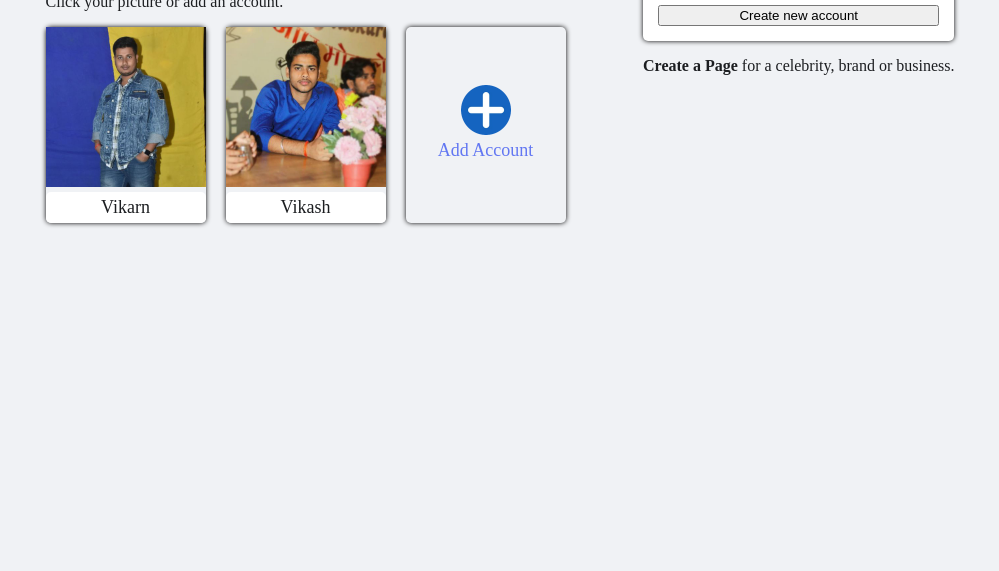
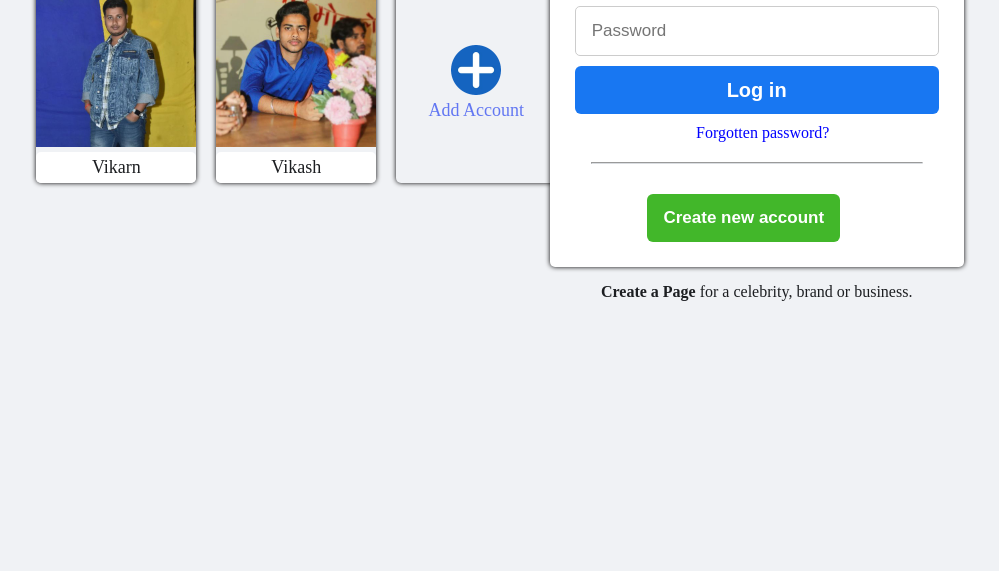
Before and after one commit to vikarnjha/Facebook-Login, a plain HTML site: page index.html in a window 1280 px wide. Shown: the part 229-800 px from the top of the page, without its empty margins (140-1139 px from the left). Drawn offline with Linux system fonts and the light colour scheme.

Commit message:
login form designed successfully

```diff
--- a/index.html
+++ b/index.html
@@ -31,15 +31,15 @@
       <div class="right">
         <div class="form">
           <form action="">
-            <input type="text" placeholder="Email address or phone number" /> <br>
-            <input type="password" placeholder="Password" /> <br>
+            <input class="email" type="text" placeholder="Email address or phone number" /> <br>
+            <input class="password" type="password" placeholder="Password" /> <br>
             <input type="button" class="btn" value="Log in" /> <br>
-            <a href="">Forgotten password?</a>
           </form>
-          <hr />
-          <button>Create new account</button>
+          <a class="forget">Forgotten password?</a>
+          <hr class="hr" />
+          <button class="newAc">Create new account</button>
         </div>
-        <p>
+        <p class="slogan">
           <strong>Create a Page</strong> for a celebrity, brand or business.
         </p>
       </div>
--- a/style.css
+++ b/style.css
@@ -8,6 +8,11 @@ body {
 .container {
   display: flex;
   justify-content: space-evenly;
+  margin-top: -50px;
+}
+.right {
+  margin-top: 70px;
+  margin-left: -75px;
 }
 .card1,
 .card2,
@@ -20,11 +25,24 @@ body {
   border-radius: 5px;
   background-color: #f0f2f5;
   font-size: 18px;
+  margin-top: 10px;
 }
-.btn{
-  background-color: #1877F2;
+.btn {
+  background-color: #1877f2;
+  border: none;
+  color: #ffffff;
+  border-radius: 6px;
+  font-weight: bold;
+  font-size: 20px;
+  line-height: 48px;
+  margin-top: 10px;
+  margin-bottom: 10px;
+  padding: 0 16px;
+  text-align: center;
+  width: 100%;
+  cursor: pointer;
 }
-.recent{
+.recent {
   font-size: 28px;
   font-weight: 300;
   color: #1c1e21;
@@ -32,19 +50,19 @@ body {
   margin-top: -5px;
   margin-bottom: -15px;
 }
-.label{
+.label {
   cursor: pointer;
   background-color: #ffffff;
   padding: 5px 0;
   border-radius: 5px;
 }
-.label_add{
+.label_add {
   cursor: pointer;
   padding: 5px 0;
   border-radius: 5px;
 }
 .card3 {
-    background-color: #f0f2f5;
+  background-color: #f0f2f5;
   width: 160px;
   display: flex;
   flex-direction: column;
@@ -66,6 +84,9 @@ body {
 .img1,
 .img2 {
   width: 160px;
+  border-top-right-radius: 5px;
+  border-top-left-radius: 5px;
+  background-color: white;
 }
 .card {
   display: flex;
@@ -83,6 +104,48 @@ h1 {
   background-color: #ffffff;
   display: flex;
   flex-direction: column;
-  padding: 15px;
+  padding: 25px;
   border-radius: 5px;
 }
+.forget {
+  color: blue;
+  padding-left: 33.333%;
+}
+a:hover {
+  text-decoration: underline;
+  cursor: pointer;
+}
+
+.email,
+.password {
+  font-size: 17px;
+  padding: 14px 16px;
+  width: 330px;
+  margin-top: 10px;
+  border-radius: 5px;
+  border: 1px solid #ccc;
+}
+.newAc {
+  border: none;
+  background-color: #42b72a;
+  margin-top: 10px;
+  border-radius: 6px;
+  color: #ffffff;
+  font-weight: bold;
+  font-size: 17px;
+  line-height: 48px;
+  padding: 0 16px;
+  width:max-content ;
+  margin-left: 20%;
+  cursor: pointer;
+}
+.slogan {
+  text-align: center;
+}
+.hr {
+  align-items: center;
+  border-bottom: 1px solid #dadde1;
+  display: flex;
+  margin: 20px 16px;
+  text-align: center;
+}
```
